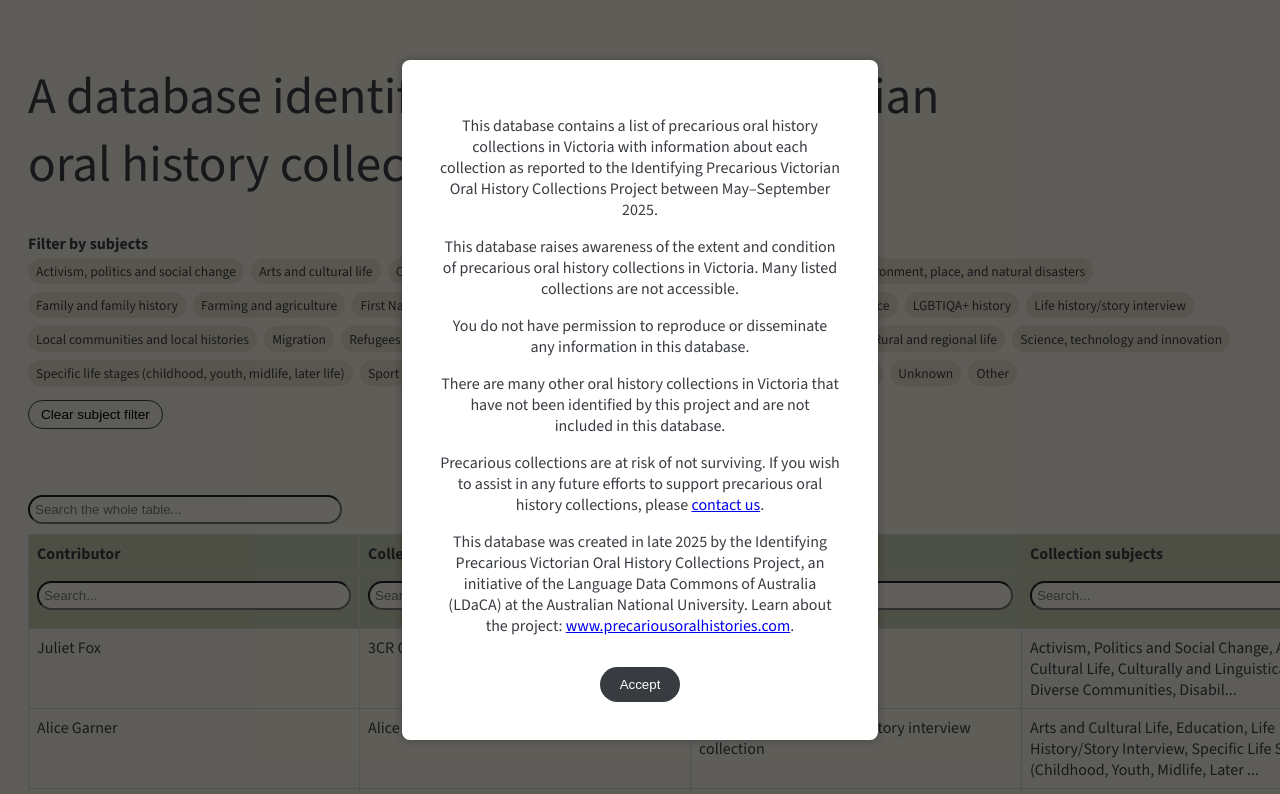
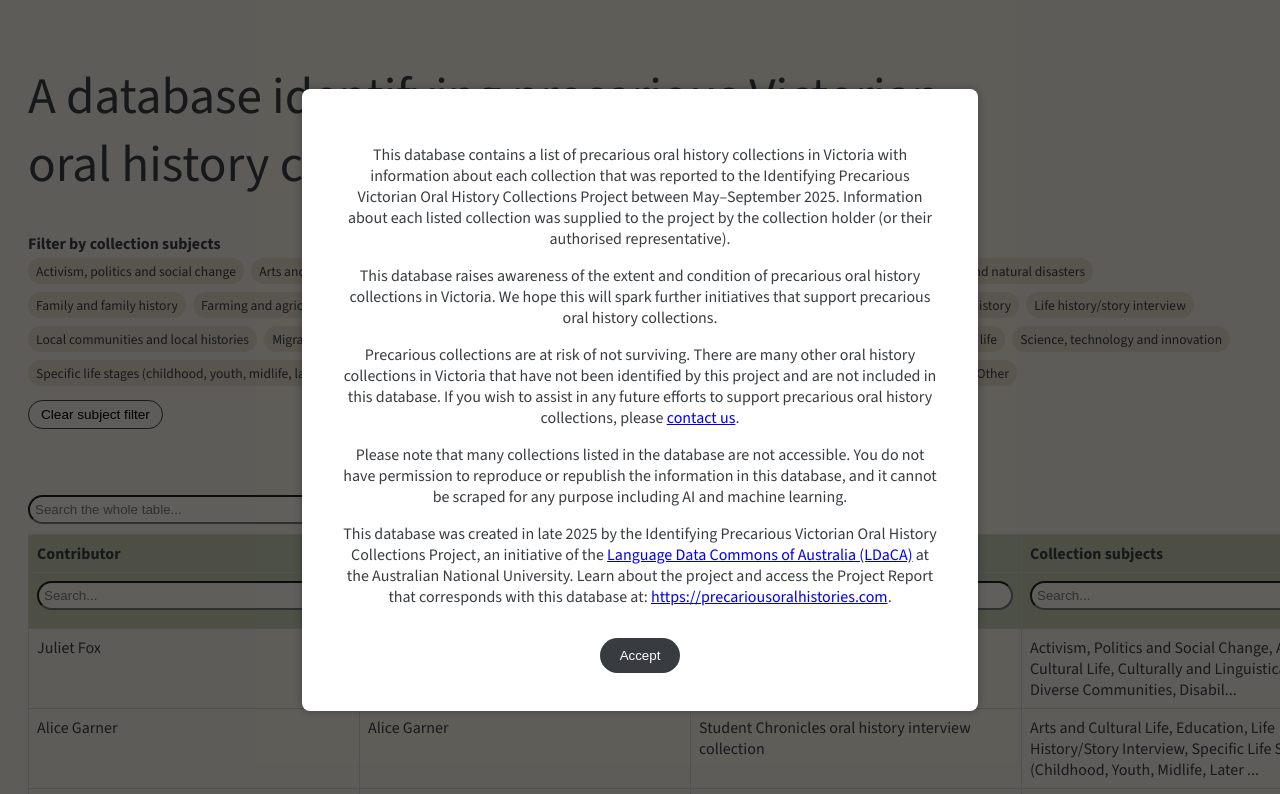
Before and after one commit to ladyofcode/precarious-oral-histories-searchable-table, a plain HTML site: page table/searchable_table.html in a window 1280 px wide. Shown: the top 794 px of the page. Drawn offline with nearby package versions, Linux system fonts and the light colour scheme.

Commit message:
style updates

```diff
--- a/table/script.js
+++ b/table/script.js
@@ -15,6 +15,8 @@ function showPopup(dataOrIndex) {
 
   const keyReplacements = {
     "Assigned Submission Number": "ID",
+    "Id": "ID",
+    "Focus on first nations": "Focus on First Nations",
   };
 
   let tableHtml = "<h3>Full data</h3><table>";
--- a/table/searchable_table.html
+++ b/table/searchable_table.html
@@ -3,7 +3,7 @@
 
 <head>
     <meta charset="UTF-8">
-    <title>Searchable Table</title>
+    <title>Searchable Table | Precarious Oral Histories</title>
     <link rel="preconnect" href="https://fonts.googleapis.com">
     <link rel="preconnect" href="https://fonts.gstatic.com" crossorigin>
     <link href="https://fonts.googleapis.com/css2?family=Source+Sans+3:wght@300;400;600;700&display=swap"
@@ -16,20 +16,36 @@
         <div id="termsContent">
             <div class="terms-text">
                 <p>This database contains a list of precarious oral history collections in Victoria with information
-                    about each collection as reported to the Identifying Precarious Victorian Oral History Collections
-                    Project between May–September 2025.</p>
-                <p>This database raises awareness of the extent and condition of precarious oral history collections in
-                    Victoria. Many listed collections are not accessible.</p>
-                <p>You do not have permission to reproduce or disseminate any information in this database.</p>
-                <p>There are many other oral history collections in Victoria that have not been identified by this
-                    project and are not included in this database.</p>
-                <p>Precarious collections are at risk of not surviving. If you wish to assist in any future efforts to
-                    support precarious oral history collections, please <a
+                    about each collection that was reported to the Identifying Precarious Victorian Oral History
+                    Collections Project between May–September 2025. Information about each listed collection was
+                    supplied to the project by the collection holder (or their authorised representative).
+                </p>
+                <p>
+                    This database raises awareness of the extent and condition of precarious oral history collections in
+                    Victoria. We hope this will spark further initiatives that support precarious oral history
+                    collections.
+                </p>
+                <p>
+                    Precarious collections are at risk of not surviving. There are many other oral history collections
+                    in Victoria that have not been identified by this project and are not included in this database. If
+                    you wish to assist in any future efforts to support precarious oral history collections, please <a
                         href="https://precariousoralhistories.com/contact/" target="_blank"
-                        rel="noopener noreferrer">contact us</a>.</p>
-                <p>This database was created in late 2025 by the Identifying Precarious Victorian Oral History Collections Project, an initiative of the Language Data Commons of Australia (LDaCA) at the Australian National University. Learn about the project: <a
+                        rel="noopener noreferrer">contact us</a>.
+                </p>
+                <p>
+                    Please note that many collections listed in the database are not accessible. You do not have
+                    permission to reproduce or republish the information in this database, and it cannot be scraped for
+                    any purpose including AI and machine learning.
+                </p>
+                <p>
+                    This database was created in late 2025 by the Identifying Precarious Victorian Oral History
+                    Collections Project, an initiative of the <a href="https://www.ldaca.edu.au/" target="_blank"
+                        rel="noopener noreferrer">Language Data Commons of Australia (LDaCA)</a> at the
+                    Australian National University. Learn about the project and access the Project Report that
+                    corresponds with this database at: <a
                         href="https://precariousoralhistories.com/" target="_blank"
-                        rel="noopener noreferrer">www.precariousoralhistories.com</a>.</p>
+                        rel="noopener noreferrer">https://precariousoralhistories.com</a>.
+                </p>
             </div>
             <button id="acceptButton">Accept</button>
         </div>
@@ -37,7 +53,7 @@
 
     <h1>A database identifying precarious Victorian oral history collections</h1>
 
-    <div id="tagCloud"><strong>Filter by subjects</strong><br><span class="tag-filter"
+    <div id="tagCloud"><strong>Filter by collection subjects</strong><br><span class="tag-filter"
             data-tag="Activism, Politics and Social Change">Activism, politics and social change</span> <span
             class="tag-filter" data-tag="Arts and Cultural Life">Arts and cultural life</span> <span class="tag-filter"
             data-tag="Culturally and Linguistically Diverse Communities">Culturally and linguistically diverse
@@ -63,9 +79,9 @@
             data-tag="Sport and Leisure">Sport and leisure</span> <span class="tag-filter"
             data-tag="Unemployment and Underemployment">Unemployment and underemployment</span> <span class="tag-filter"
             data-tag="War">War</span> <span class="tag-filter" data-tag="Women">Women</span> <span class="tag-filter"
-            data-tag="Work">Work</span> <span class="tag-filter" data-tag="Unknown">Unknown</span> <span class="tag-filter"
-            data-tag="Other">Other</span> <br><button
-            id="clearTagFilter">Clear subject filter</button>
+            data-tag="Work">Work</span> <span class="tag-filter" data-tag="Unknown">Unknown</span> <span
+            class="tag-filter" data-tag="Other">Other</span> <br><button id="clearTagFilter">Clear subject
+            filter</button>
     </div>
 
     <input type="text" id="searchInput" placeholder="Search the whole table...">
@@ -84,7 +100,7 @@
             <tr>
                 <th>Contributor</th>
                 <th>Collection holder</th>
-                <th>Collection</th>
+                <th>Collection name</th>
                 <th>Collection subjects</th>
                 <th>Collection description</th>
                 <th>ID</th>
--- a/table/styles.css
+++ b/table/styles.css
@@ -100,21 +100,43 @@ tr.hide { display: none; }
   margin-top: 10px;
 }
 
+#popupContent tr {
+  display: flex;
+  width: 100%;
+}
+
 #popupContent th,
 #popupContent td {
   border: 1px solid var(--clr-border);
   padding: 10px;
   text-align: left;
   vertical-align: top;
+  word-wrap: break-word;
+  overflow-wrap: break-word;
 }
 
 #popupContent th {
   background-color: var(--clr-green-header);
   color: var(--clr-text-dark);
+  flex: 0 1 400px;
+  max-width: 400px;
+  min-width: 150px;
 }
 
 #popupContent td {
   background-color: transparent;
+  flex: 1;
+  min-width: 0;
+}
+
+#dataTable thead {
+  position: sticky;
+  top: 0;
+  z-index: 10;
+}
+
+#dataTable thead th {
+  background-color: var(--clr-green-header);
 }
 
 #dataTable td:last-child,
@@ -192,7 +214,7 @@ tr.hide { display: none; }
   padding: 2.4rem;
   border-radius: 8px;
   text-align: center;
-  max-width: 400px;
+  max-width: 600px;
   box-shadow: 0 0 10px rgba(0,0,0,0.3);
 }
 
@@ -209,3 +231,19 @@ tr.hide { display: none; }
 #acceptButton:hover {
   background-color: var(--clr-text-dark);
 }
+
+@media (max-width: 768px) {
+  #popupContent th {
+    flex: 0 1 250px;
+    max-width: 250px;
+    min-width: 120px;
+  }
+}
+
+@media (max-width: 480px) {
+  #popupContent th {
+    flex: 0 1 200px;
+    max-width: 200px;
+    min-width: 100px;
+  }
+}
```
Also changed, not shown: table/data.js.
